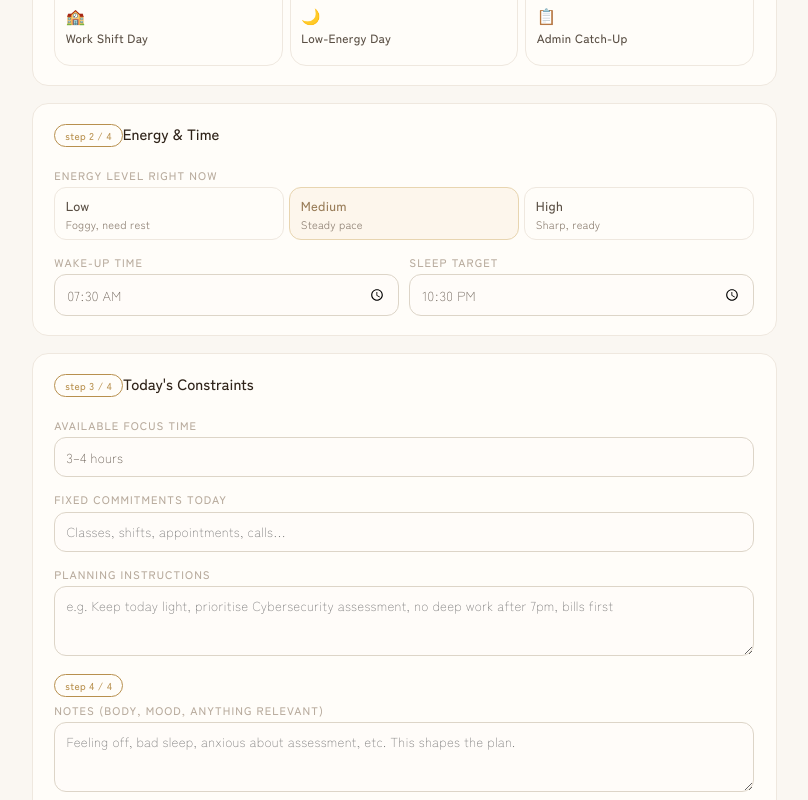
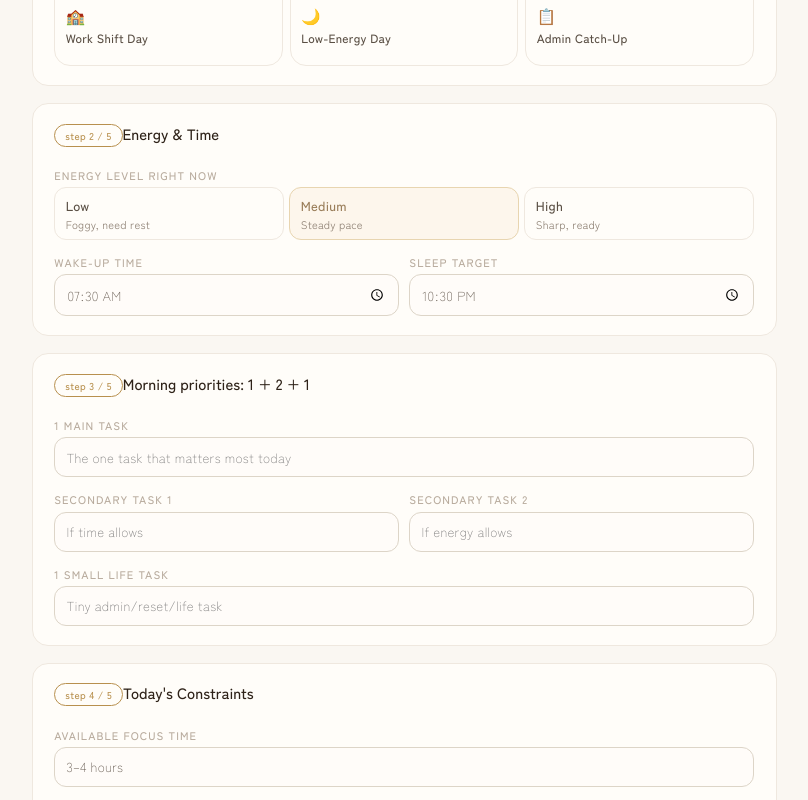
Before and after one commit to iriskumi/iris-daily-plan, a React (Vite) app: page / in a window 1280 px wide. Shown: the part 940-1740 px from the top of the page, without its empty margins (236-1044 px from the left). Built offline with nearby package versions, Linux system fonts and the light colour scheme.

Commit message:
Add morning priority planning layer

```diff
--- a/src/components/DailyCheckin.tsx
+++ b/src/components/DailyCheckin.tsx
@@ -44,6 +44,10 @@ function defaultCheckin(): DailyCheckinType {
     wakeUpTime: '07:30',
     sleepTarget: settings.defaultSleepTarget,
     energyLevel: 'medium',
+    morningMainTask: '',
+    morningSecondaryTask1: '',
+    morningSecondaryTask2: '',
+    morningSmallLifeTask: '',
     availableFocusTime: '3–4 hours',
     fixedCommitments: '',
     planningInstructions: '',
@@ -112,7 +116,7 @@ export default function DailyCheckin({
       <div className="card">
         <div className="card-header">
           <div>
-            <span className="step-indicator">step 1 / 4</span>
+            <span className="step-indicator">step 1 / 5</span>
             <span className="card-title">What kind of day is today?</span>
           </div>
         </div>
@@ -133,7 +137,7 @@ export default function DailyCheckin({
       <div className="card mt-1">
         <div className="card-header">
           <div>
-            <span className="step-indicator">step 2 / 4</span>
+            <span className="step-indicator">step 2 / 5</span>
             <span className="card-title">Energy & Time</span>
           </div>
         </div>
@@ -177,7 +181,57 @@ export default function DailyCheckin({
       <div className="card mt-1">
         <div className="card-header">
           <div>
-            <span className="step-indicator">step 3 / 4</span>
+            <span className="step-indicator">step 3 / 5</span>
+            <span className="card-title">Morning priorities: 1 + 2 + 1</span>
+          </div>
+        </div>
+
+        <div className="form-group">
+          <label>1 Main Task</label>
+          <input
+            type="text"
+            placeholder="The one task that matters most today"
+            value={checkin.morningMainTask ?? ''}
+            onChange={e => set('morningMainTask', e.target.value)}
+          />
+        </div>
+
+        <div className="form-row">
+          <div className="form-group" style={{ marginBottom: 0 }}>
+            <label>Secondary Task 1</label>
+            <input
+              type="text"
+              placeholder="If time allows"
+              value={checkin.morningSecondaryTask1 ?? ''}
+              onChange={e => set('morningSecondaryTask1', e.target.value)}
+            />
+          </div>
+          <div className="form-group" style={{ marginBottom: 0 }}>
+            <label>Secondary Task 2</label>
+            <input
+              type="text"
+              placeholder="If energy allows"
+              value={checkin.morningSecondaryTask2 ?? ''}
+              onChange={e => set('morningSecondaryTask2', e.target.value)}
+            />
+          </div>
+        </div>
+
+        <div className="form-group" style={{ marginTop: '1rem', marginBottom: 0 }}>
+          <label>1 Small Life Task</label>
+          <input
+            type="text"
+            placeholder="Tiny admin/reset/life task"
+            value={checkin.morningSmallLifeTask ?? ''}
+            onChange={e => set('morningSmallLifeTask', e.target.value)}
+          />
+        </div>
+      </div>
+
+      <div className="card mt-1">
+        <div className="card-header">
+          <div>
+            <span className="step-indicator">step 4 / 5</span>
             <span className="card-title">Today's Constraints</span>
           </div>
         </div>
@@ -213,7 +267,7 @@ export default function DailyCheckin({
         </div>
 
         <div className="form-group" style={{ marginBottom: 0 }}>
-          <div className="step-indicator step-indicator-inline">step 4 / 4</div>
+          <div className="step-indicator step-indicator-inline">step 5 / 5</div>
           <label>Notes (body, mood, anything relevant)</label>
           <textarea
             placeholder="Feeling off, bad sleep, anxious about assessment, etc. This shapes the plan."
--- a/src/components/DailyPlanView.tsx
+++ b/src/components/DailyPlanView.tsx
@@ -85,6 +85,17 @@ function todayString() {
   return new Date().toISOString().slice(0, 10)
 }
 
+function morningPriorityLines() {
+  const checkin = loadCheckin()
+  if (!checkin) return []
+  return [
+    checkin.morningMainTask?.trim() ? `Main: ${checkin.morningMainTask.trim()}` : '',
+    checkin.morningSecondaryTask1?.trim() ? `Secondary 1: ${checkin.morningSecondaryTask1.trim()}` : '',
+    checkin.morningSecondaryTask2?.trim() ? `Secondary 2: ${checkin.morningSecondaryTask2.trim()}` : '',
+    checkin.morningSmallLifeTask?.trim() ? `Small life: ${checkin.morningSmallLifeTask.trim()}` : '',
+  ].filter(Boolean)
+}
+
 function logHasContent(log: DailyLog): boolean {
   return [
     log.actualDone,
@@ -137,6 +148,12 @@ function followUpsMarkdown(plan: GeneratedPlan, followUps: Record<string, TimeBl
   return ['## Time Block Follow-up', ...lines].join('\n')
 }
 
+function morningPrioritiesMarkdown(): string {
+  const lines = morningPriorityLines()
+  if (lines.length === 0) return ''
+  return ['## Morning 1+2+1 Priorities', ...lines.map(line => `- ${line}`)].join('\n')
+}
+
 interface Props {
   plan: GeneratedPlan | null
   onGenerate: () => void
@@ -174,8 +191,9 @@ export default function DailyPlanView({
     if (!plan) return ''
     return [
       planMarkdownWithDailyLog(plan, dailyLog ?? loadDailyLog(plan.date)),
+      morningPrioritiesMarkdown(),
       followUpsMarkdown(plan, followUps),
-    ].join('\n\n')
+    ].filter(Boolean).join('\n\n')
   }, [plan, dailyLog, followUps])
 
   const carryOverSuggestions = useMemo(() => {
@@ -289,8 +307,9 @@ export default function DailyPlanView({
         bills: loadBills(),
         markdown: [
           planMarkdownWithDailyLog(plan, updatedLog),
+          morningPrioritiesMarkdown(),
           followUpsMarkdown(plan, followUps),
-        ].join('\n\n'),
+        ].filter(Boolean).join('\n\n'),
         followUps: Object.values(followUps),
       },
     )
@@ -367,6 +386,7 @@ export default function DailyPlanView({
   const isStalePlan = plan.date < todayString()
   const focusStats = getFocusStats(loadFocusSessions())
   const realityCheck = getRealityCheck(plan)
+  const morningPriorities = morningPriorityLines()
 
   return (
     <div className="page plan-page">
@@ -421,6 +441,19 @@ export default function DailyPlanView({
             <button className="btn btn-secondary" onClick={onReducePlan}>
               Low Energy Mode
             </button>
+          </div>
+        </div>
+      )}
+
+      {morningPriorities.length > 0 && (
+        <div className="plan-section">
+          <div className="plan-section-title">Morning 1+2+1 priorities</div>
+          <div className="card" style={{ padding: '0.875rem 1rem' }}>
+            <ul className="plan-list">
+              {morningPriorities.map(item => (
+                <li key={item}>{item}</li>
+              ))}
+            </ul>
           </div>
         </div>
       )}
--- a/src/planner.ts
+++ b/src/planner.ts
@@ -259,11 +259,91 @@ function findMealSlot(
 }
 
 function focusTitle(task: Task): string {
+  if (task.id.startsWith('morning-main')) return 'Main priority focus block'
+  if (task.id.startsWith('morning-secondary')) return 'Secondary priority focus block'
   if (task.category === 'cyber-study' || task.category === 'assessment') return 'Cyber assessment focus block'
   if (task.category === 'english-practice') return 'English Output Pomodoro'
   if (task.category === 'job-search') return 'Job search Pomodoro'
   if (task.category === 'consulting-freelance') return 'AI learning / consulting focus'
   return `${task.title} Pomodoro`
+}
+
+function cleanPriority(value?: string): string {
+  return (value ?? '').trim()
+}
+
+function morningPriorityTasks(checkin: DailyCheckin): {
+  focusTasks: Task[]
+  smallLifeTask: Task | null
+} {
+  const main = cleanPriority(checkin.morningMainTask)
+  const secondary = [
+    cleanPriority(checkin.morningSecondaryTask1),
+    cleanPriority(checkin.morningSecondaryTask2),
+  ].filter(Boolean)
+  const smallLife = cleanPriority(checkin.morningSmallLifeTask)
+  const now = new Date().toISOString()
+  const focusTasks: Task[] = []
+
+  if (main) {
+    focusTasks.push({
+      id: `morning-main-${checkin.date}`,
+      title: main,
+      category: 'assessment',
+      estimatedMinutes: 50,
+      difficulty: 'medium',
+      urgency: 'high',
+      importance: 'high',
+      minimumVersion: `${main} - 25 minute minimum version`,
+      nextAction: `Start ${main}`,
+      pomodoroEnabled: true,
+      pomodoroLength: 50,
+      breakLength: 10,
+      pomodoroSessions: 1,
+      done: false,
+      createdAt: now,
+    })
+  }
+
+  secondary.forEach((title, index) => {
+    focusTasks.push({
+      id: `morning-secondary-${index + 1}-${checkin.date}`,
+      title,
+      category: 'cyber-study',
+      estimatedMinutes: 40,
+      difficulty: 'medium',
+      urgency: 'medium',
+      importance: 'medium',
+      minimumVersion: `${title} - 15 minute version`,
+      nextAction: `Make progress on ${title}`,
+      pomodoroEnabled: true,
+      pomodoroLength: 40,
+      breakLength: 10,
+      pomodoroSessions: 1,
+      done: false,
+      createdAt: now,
+    })
+  })
+
+  return {
+    focusTasks,
+    smallLifeTask: smallLife
+      ? {
+          id: `morning-small-life-${checkin.date}`,
+          title: smallLife,
+          category: 'admin-life',
+          estimatedMinutes: 20,
+          difficulty: 'easy',
+          urgency: 'medium',
+          importance: 'medium',
+          minimumVersion: `${smallLife} - 5 minute reset version`,
+          nextAction: `Do the smallest version of ${smallLife}`,
+          pomodoroEnabled: false,
+          done: false,
+          createdAt: now,
+        }
+      : null,
+  }
 }
 
 function generateTheme(checkin: DailyCheckin, top3Tasks: Task[]): string {
@@ -385,6 +465,25 @@ export function timeBlockGeneration(
     cursor = slot + (energyLevel === 'low' ? 90 : 70)
   })
 
+  const smallLifeTask = morningPriorityTasks(checkin).smallLifeTask
+  if (smallLifeTask) {
+    const smallLifeCursor = energyLevel === 'low'
+      ? Math.max(morningEnd + 10, 10 * 60)
+      : Math.max(cursor, lunch.end + 15)
+    const smallLifeSlot = findNextSlot(
+      smallLifeCursor,
+      20,
+      dayEnd,
+      [...commitments, ...mealWindows, ...scheduledFocus],
+    )
+    if (smallLifeSlot !== null) {
+      blocks.push(blockFromWindow(smallLifeSlot, smallLifeSlot + 20, 'Small life task', 'admin', [
+        formatTaskLine(smallLifeTask),
+        'Keep this short and low-energy',
+      ]))
+    }
+  }
+
   if (urgentBills.length > 0) {
     const billCursor = instructions.includes('bills first') ? morningEnd + 10 : 12 * 60 + 30
     const billSlot = findNextSlot(billCursor, 20, dayEnd, [...commitments, ...mealWindows, ...scheduledFocus])
@@ -468,16 +567,23 @@ export function workLeadSelection(
 }
 
 function selectTasks(tasks: Task[], checkin: DailyCheckin, referenceDate = new Date()) {
+  const priorities = morningPriorityTasks(checkin)
   const pending = tasks.filter(t => !t.done)
-  const scored = [...pending].sort(
+  const priorityTitles = new Set([
+    ...priorities.focusTasks.map(task => task.title.toLowerCase()),
+    ...(priorities.smallLifeTask ? [priorities.smallLifeTask.title.toLowerCase()] : []),
+  ])
+  const scored = [...pending]
+    .filter(task => !priorityTitles.has(task.title.toLowerCase()))
+    .sort(
     (a, b) =>
       taskScoring(b, referenceDate, checkin.planningInstructions) -
       taskScoring(a, referenceDate, checkin.planningInstructions),
-  )
+    )
   const cap = checkin.energyLevel === 'low' ? 1 : checkin.energyLevel === 'medium' ? 2 : 3
   const pomoCapTotal = checkin.energyLevel === 'low' ? 1 : 3
   let pomoCount = 0
-  const cappedScored = scored.map(t => {
+  const cappedScored = [...priorities.focusTasks, ...scored].map(t => {
     if (t.pomodoroEnabled) {
       if (pomoCount >= pomoCapTotal) return { ...t, pomodoroEnabled: false }
       pomoCount++
@@ -487,7 +593,10 @@ function selectTasks(tasks: Task[], checkin: DailyCheckin, referenceDate = new D
 
   return {
     top3Tasks: cappedScored.slice(0, Math.min(3, cap)),
-    optionalTasks: cappedScored.slice(3, 3 + cap),
+    optionalTasks: [
+      ...cappedScored.slice(3, 3 + cap),
+      ...(priorities.smallLifeTask ? [priorities.smallLifeTask] : []),
+    ],
     doNotTasks: cappedScored.slice(3 + cap),
   }
 }
@@ -502,6 +611,20 @@ export function markdownExport(plan: Omit<GeneratedPlan, 'notionMarkdown'>, top3
 
   let md = `# Daily Plan - ${dateFormatted}\n\n`
   md += `## Today's Theme\n${plan.theme}\n\n`
+
+  const morningPriorities = top3Tasks.filter(task => task.id.startsWith('morning-'))
+  if (morningPriorities.length > 0) {
+    md += `## Morning 1+2+1 Priorities\n`
+    morningPriorities.forEach(task => {
+      const label = task.id.startsWith('morning-main')
+        ? 'Main'
+        : task.id.startsWith('morning-secondary')
+          ? 'Secondary'
+          : 'Small life'
+      md += `- ${label}: ${task.title}\n`
+    })
+    md += '\n'
+  }
 
   md += `## Top 3\n`
   top3Tasks.forEach(t => {
--- a/src/types.ts
+++ b/src/types.ts
@@ -29,6 +29,10 @@ export interface DailyCheckin {
   wakeUpTime: string
   sleepTarget: string
   energyLevel: EnergyLevel
+  morningMainTask?: string
+  morningSecondaryTask1?: string
+  morningSecondaryTask2?: string
+  morningSmallLifeTask?: string
   availableFocusTime: string
   fixedCommitments: string
   planningInstructions: string
```
Also changed, not shown: api/generate-plan.ts (+1 -1 lines), api/notion/push-daily-log.ts (+14 -0 lines).
